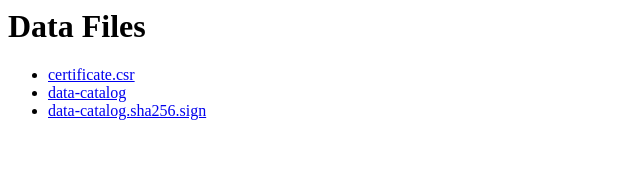
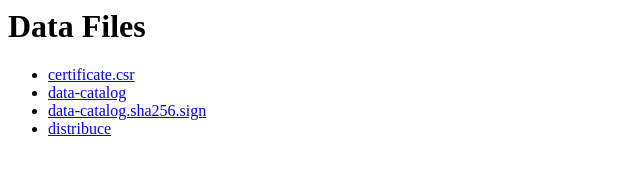
Before and after one commit to ZuzaBohatova/DataCube, a plain HTML site: page index.html in a window 1280 px wide. Shown: the full height of the page, 0-640 px from the left. Drawn offline with Linux system fonts and the light colour scheme.

Commit message:
fix issue #6

```diff
--- a/index.html
+++ b/index.html
@@ -8,6 +8,7 @@
         <li><a href="https://github.com/ZuzaBohatova/DataCube/blob/main/certificate.csr">certificate.csr</a></li>
         <li><a href="https://github.com/ZuzaBohatova/DataCube/blob/main/data-catalog.ttl">data-catalog</a></li>
         <li><a href="https://github.com/ZuzaBohatova/DataCube/blob/main/data-catalog.sha256.sign">data-catalog.sha256.sign</a></li>
+        <li><a href="https://github.com/ZuzaBohatova/DataCube/blob/main/careProviders.ttl">distribuce</a></li>
     </ul>
 </body>
 </html>
```
